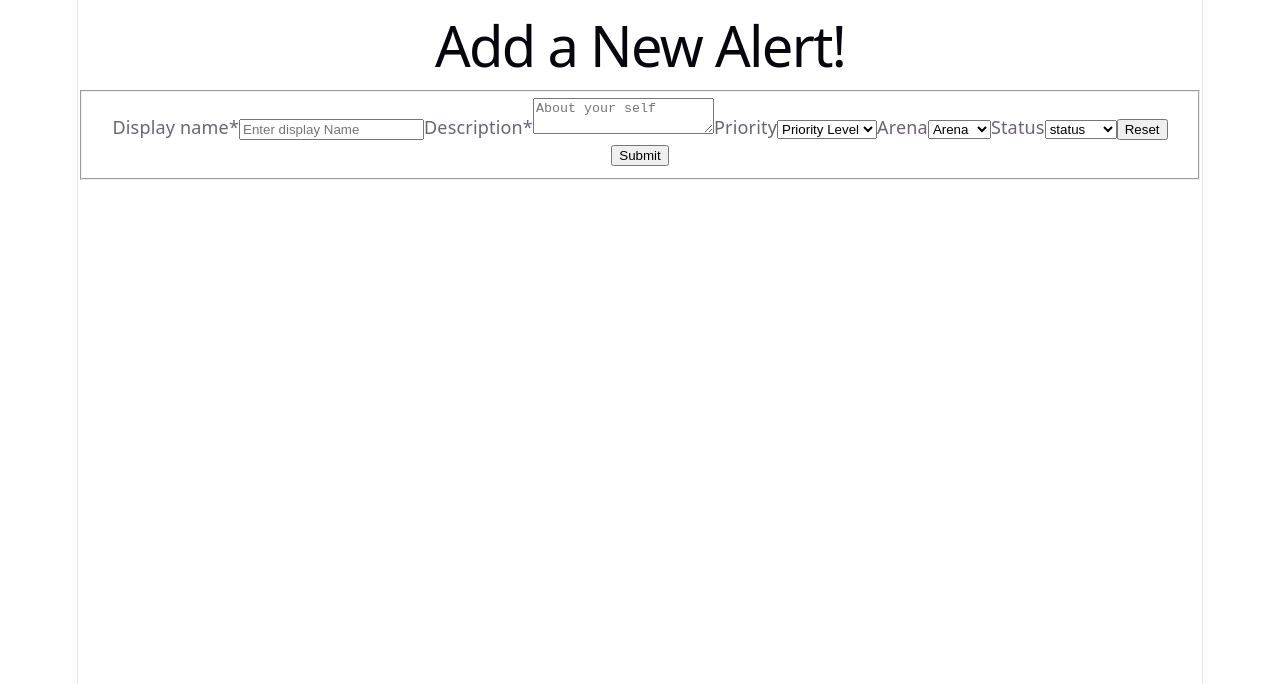
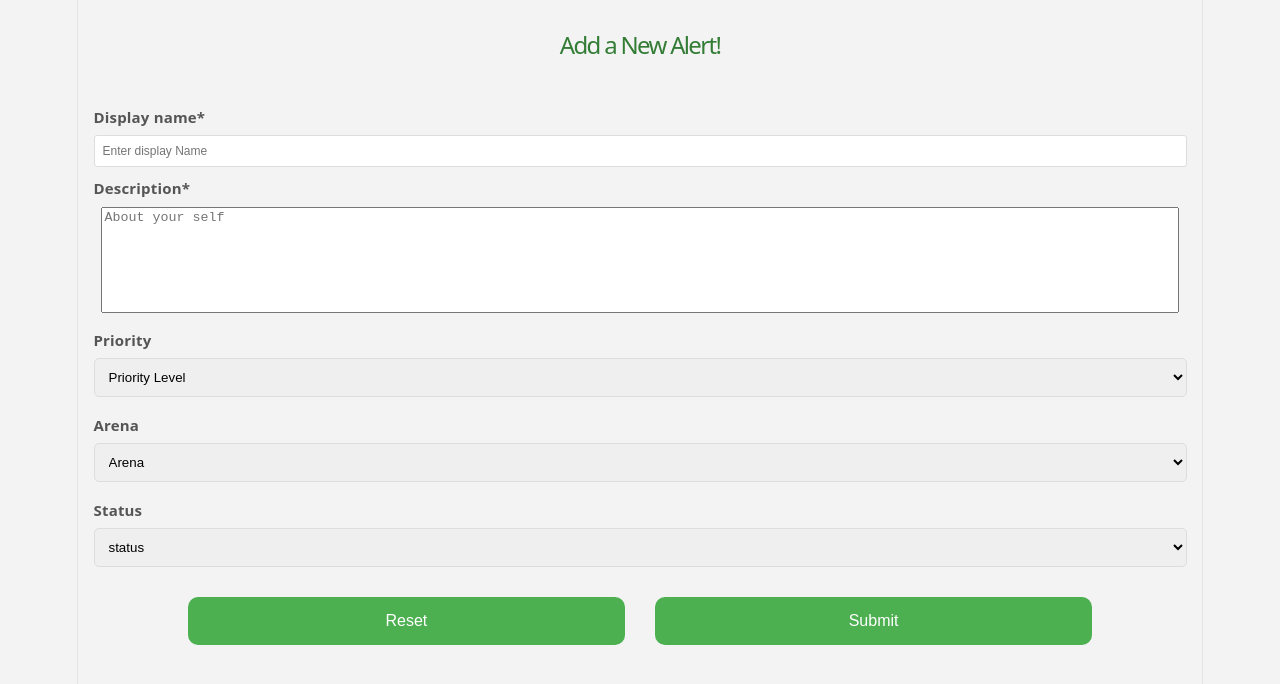
Before and after one commit to trynalearn-code/finalTest, a React (Vite) app in the folder frontend/: page /addAlert in a window 1280 px wide. Shown: the top 684 px of the page. Built offline with nearby package versions, Linux system fonts and the light colour scheme; no server answers.

Commit message:
found some good css on one of the websites we had access to and used it

```diff
--- a/frontend/src/AddAlert.tsx
+++ b/frontend/src/AddAlert.tsx
@@ -1,5 +1,6 @@
 import { useState } from "react"
 import "./App.css"
+import AlertList from "./AlertList"
 
 function AddAlert() {
 
@@ -151,6 +152,7 @@ function AddAlert() {
 
         </>
     )
+
 }
 
 export default AddAlert
--- /dev/null
+++ b/frontend/src/AlertList.tsx
@@ -0,0 +1,9 @@
+import React from 'react'
+
+function AlertList() {
+  return (
+    <div>AlertList</div>
+  )
+}
+
+export default AlertList
--- a/frontend/src/App.css
+++ b/frontend/src/App.css
@@ -0,0 +1,81 @@
+
+
+body {
+    background: #f3f3f3;
+    text-align: center;
+}
+.App {
+    background-color: #fff;
+    border-radius: 15px;
+    box-shadow: 0 0 20px rgba(0, 0, 0, 0.2);
+    padding: 10px 20px;
+    transition: transform 0.2s;
+    width: 500px;
+    text-align: center;
+    margin: auto;
+    margin-top: 20px;
+}
+
+h1 {
+    font-size: x-large;
+    text-align: center;
+    color: #327c35;
+}
+
+fieldset {
+    border: none;
+}
+
+input {
+    display: block;
+    width: 100%;
+    /* margin-bottom: 15px; */
+    padding: 8px;
+    box-sizing: border-box;
+    border: 1px solid #ddd;
+    border-radius: 3px;
+    font-size: 12px;
+}
+input[type="radio"],
+input[type="checkbox"] {
+    display: inline;
+    width: 10%;
+}
+select {
+    display: block;
+    width: 100%;
+    margin-bottom: 15px;
+    padding: 10px;
+    box-sizing: border-box;
+    border: 1px solid #ddd;
+    border-radius: 5px;
+}
+
+label {
+    font-size: 15px;
+    display: block;
+    width: 100%;
+    margin-top: 8px;
+    margin-bottom: 5px;
+    text-align: left;
+    color: #555;
+    font-weight: bold;
+}
+
+button {
+    padding: 15px;
+    border-radius: 10px;
+    margin: 15px;
+    border: none;
+    color: white;
+    cursor: pointer;
+    background-color: #4caf50;
+    width: 40%;
+    font-size: 16px;
+}
+textarea {
+    resize: none;
+    width: 98%;
+    min-height: 100px;
+    max-height: 150px;
+}
--- a/frontend/src/App.tsx
+++ b/frontend/src/App.tsx
@@ -1,6 +1,7 @@
 import { BrowserRouter, Route, Routes } from "react-router-dom"
 import Home from "./Home"
 import AddAlert from "./addAlert"
+import AlertList from "./AlertList";
 
 function App() {
   // const [count, setCount] = useState(0)
@@ -19,4 +20,12 @@ function App() {
   )
 }
 
+fetch('/api/alerts', {
+  method: 'POST',
+})
+  .then(response => response.json())
+  .then(data => {
+    <AlertList/>
+  });
+
 export default App
```
